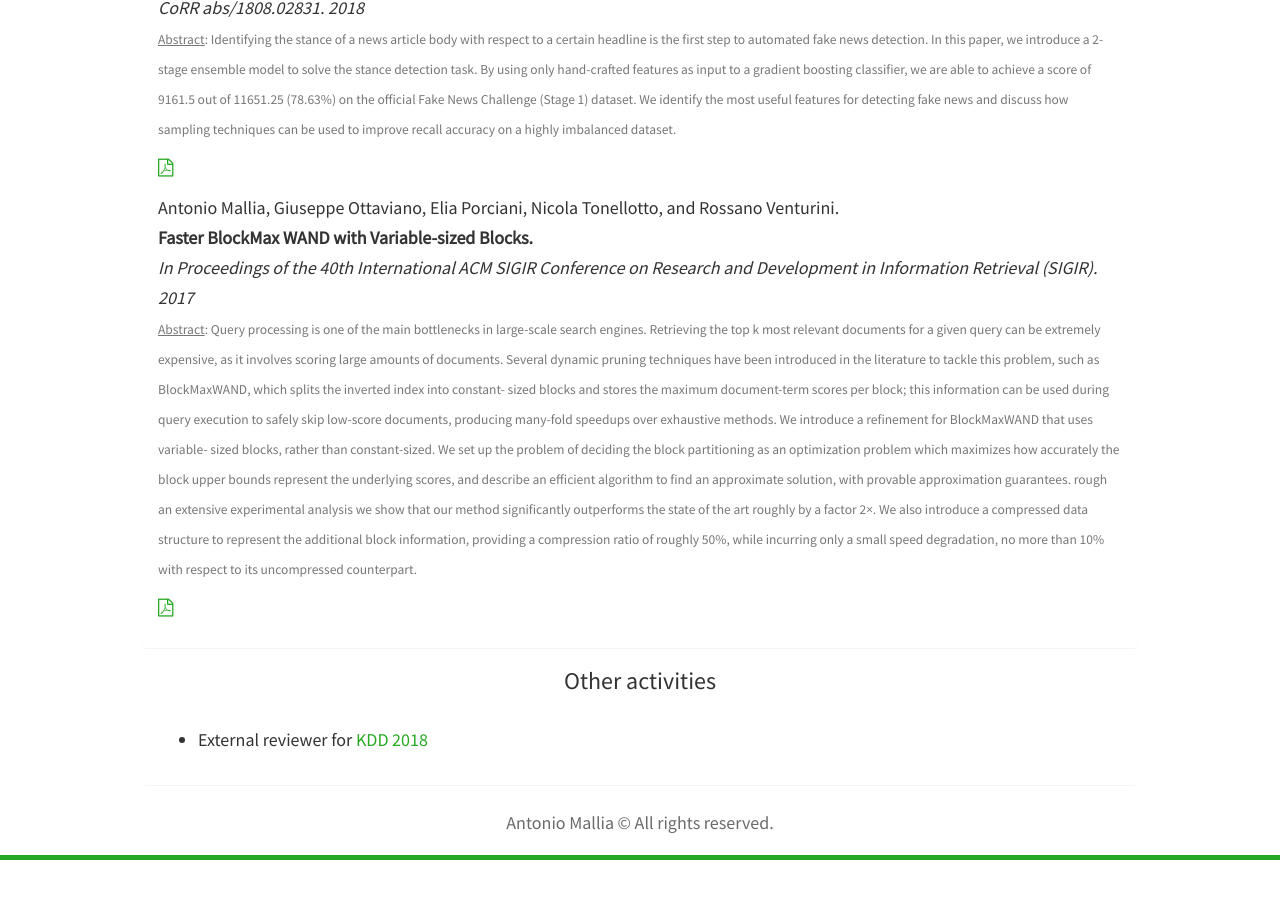
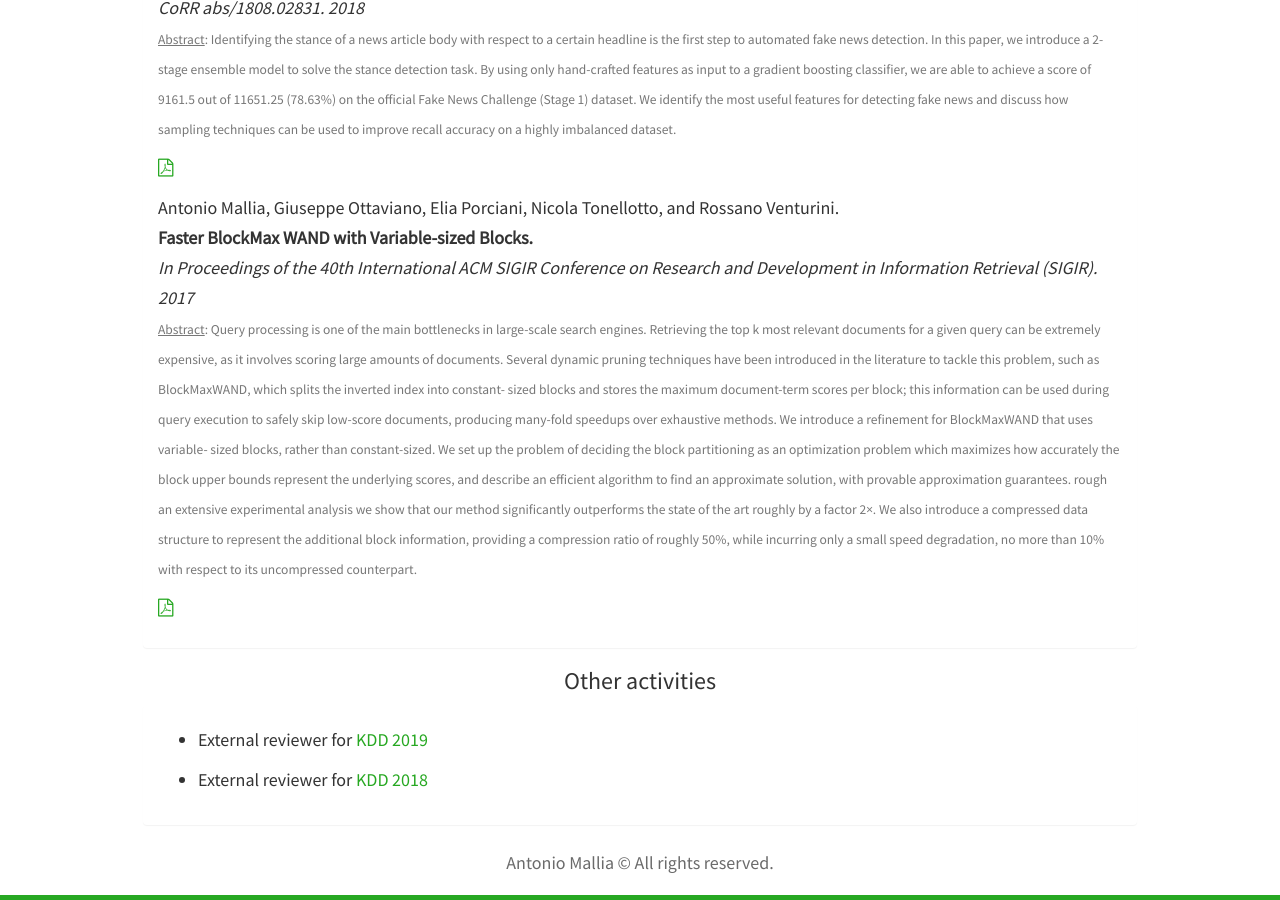
Before and after one commit to amallia/amallia.github.io, a Jekyll site: the page built from research.html, in a window 1280 px wide and 900 px high, scrolled down 1216 px. Built offline with Jekyll 4.4.1, drawn with Linux system fonts in a browser that asks for light colours; nearby versions of some CDN libraries; before the commit the page ends 2076 px from its top, so only the background shows below that.

Commit message:
Added KDD19

```diff
--- a/research.html
+++ b/research.html
@@ -62,6 +62,7 @@ title: Antonio Mallia's Blog
   <div class="panel panel-default">
     <div class="panel-body">
         <ul>
+            <li>External reviewer for <a href="http://www.kdd.org/kdd2019/" target="_blank">KDD 2019</a></li>
             <li>External reviewer for <a href="http://www.kdd.org/kdd2018/" target="_blank">KDD 2018</a></li>
         </ul>
 
```
